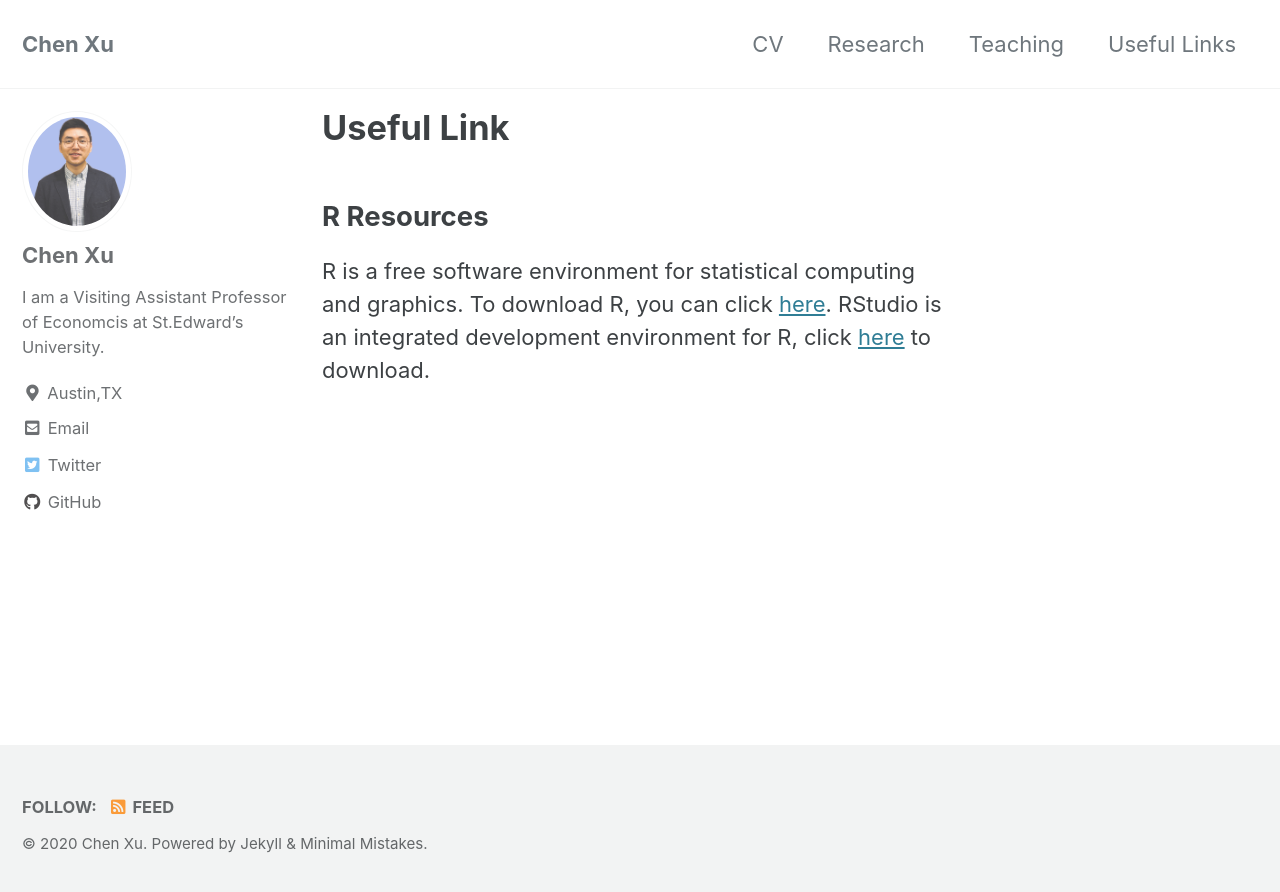
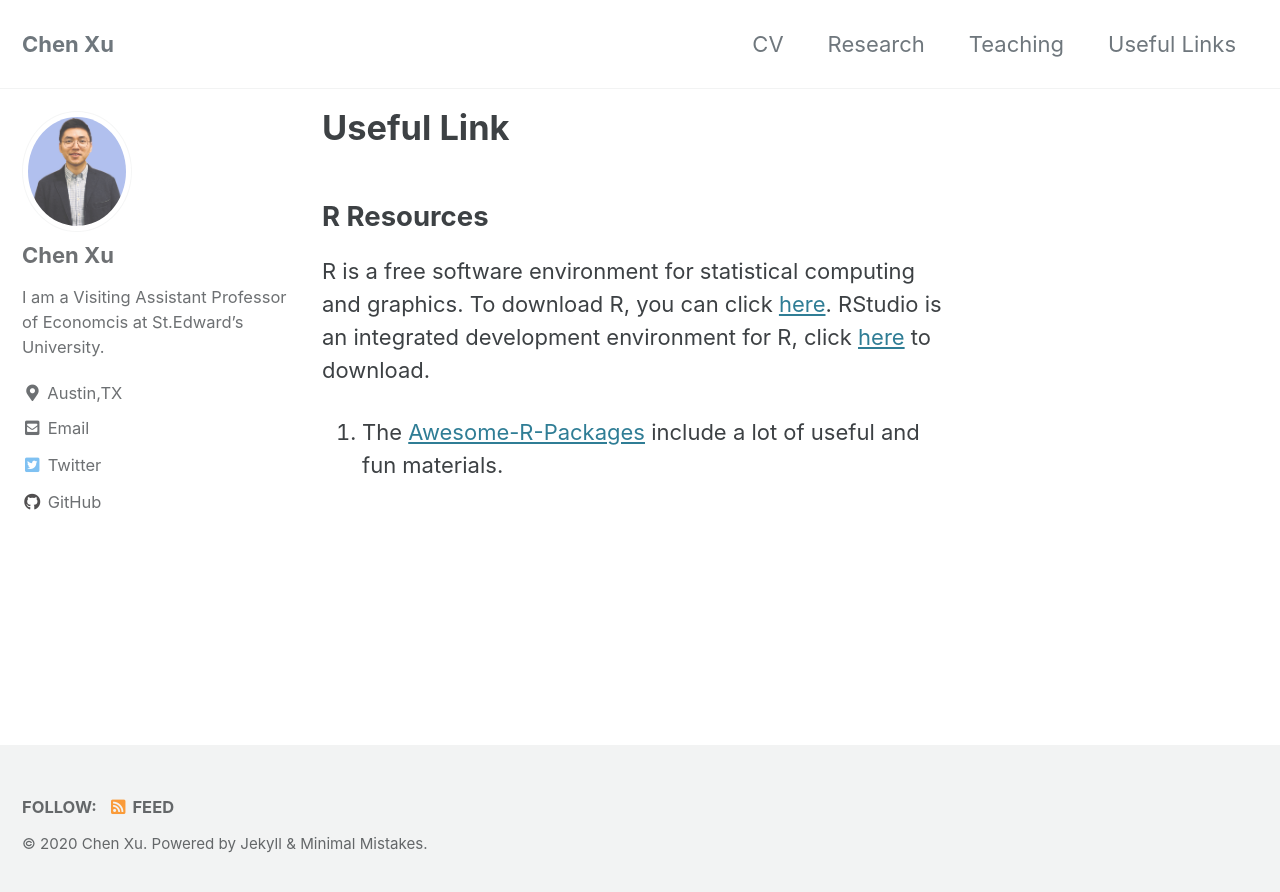
Before and after one commit to chenxuecon/chenxuecon.github.io, a Jekyll site: the page built from _pages/links.md, in a window 1280 px wide. Shown: the top 892 px of the page. Built offline with Jekyll 4.4.1, drawn with Linux system fonts in a browser that asks for light colours; cached includes are drawn as plain includes.

Commit message:
Update links.md

```diff
--- a/_pages/links.md
+++ b/_pages/links.md
@@ -7,3 +7,4 @@
 
 ## R Resources
 R is a free software environment for statistical computing and graphics. To download R, you can click [here](https://cran.r-project.org/mirrors.html). RStudio is an integrated development environment for R, click [here](https://rstudio.com/products/rstudio/download/) to download.
+1. The [Awesome-R-Packages](https://github.com/chenxuecon/Awesome-R-packages) include a lot of useful and fun materials.
```
